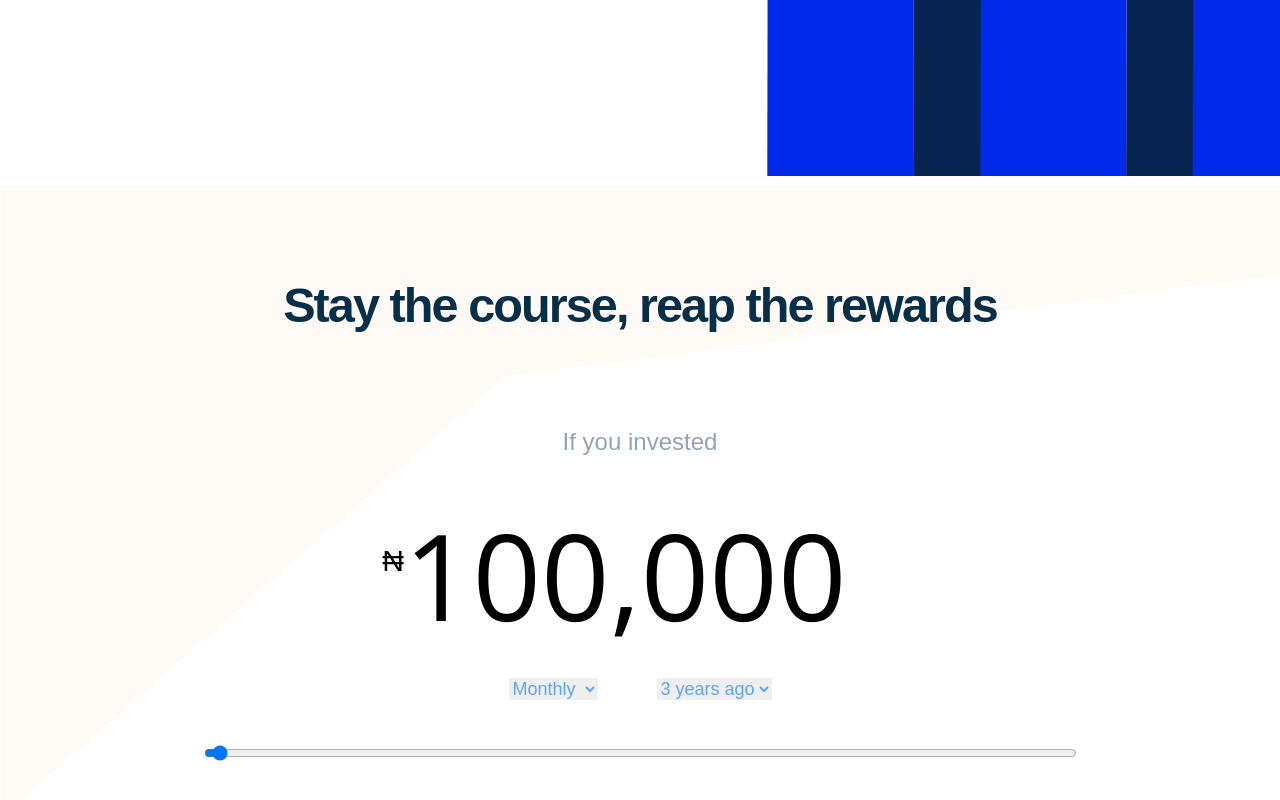
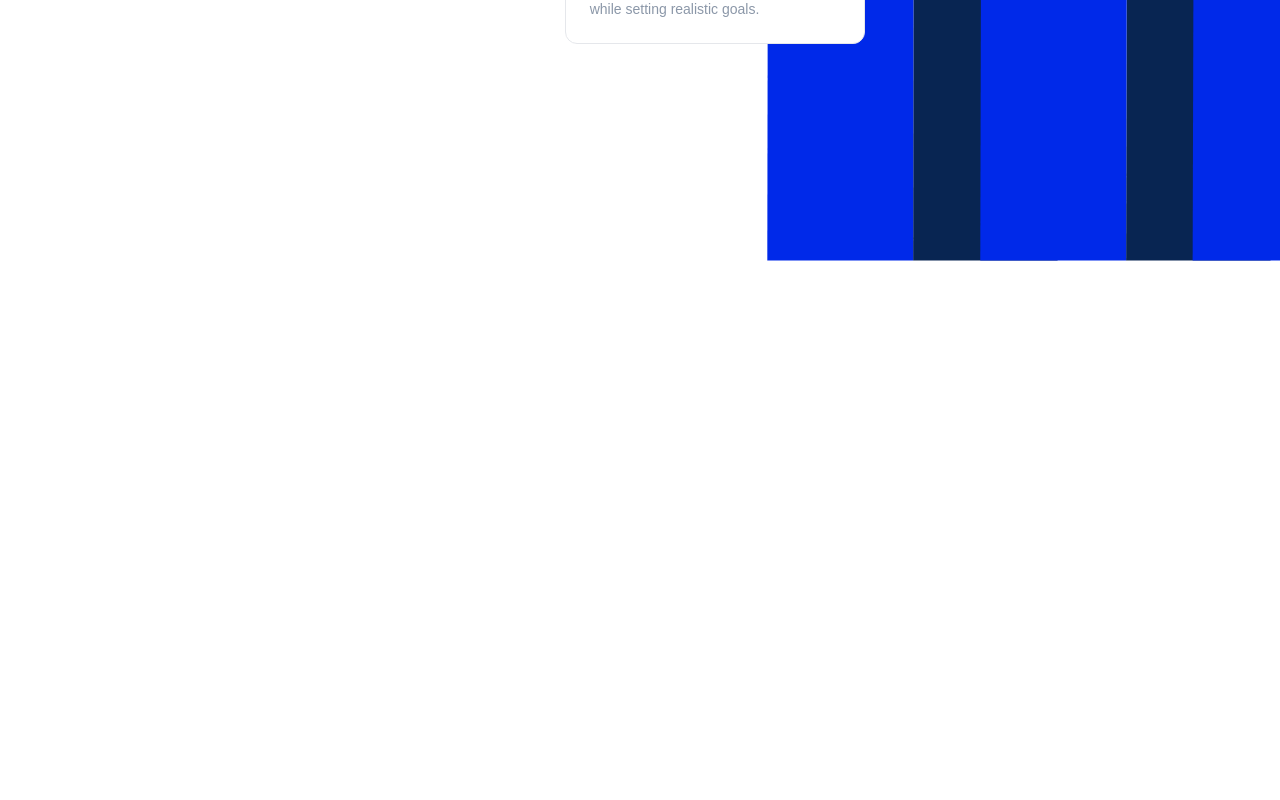
Before and after one commit to gabbytb/cowrywise, a React (Create React App) app: page / in a window 1280 px wide. Shown: the part 1585-2385 px from the top of the page. After the commit the page ends 1930 px from the top, so only its background shows below. Built offline with nearby package versions, Linux system fonts and the light colour scheme; a web font is replaced by a local one.

Commit message:
Push to override

```diff
--- a/public/index.html
+++ b/public/index.html
@@ -1,5 +1,5 @@
 <!DOCTYPE html>
-<html lang="en" class="no-scrollbar">
+<html lang="en">
   <head>
     <meta charset="utf-8" />
     <link rel="icon" href="%PUBLIC_URL%/favicon.ico" />
--- a/src/assets/images/index.js
+++ b/src/assets/images/index.js
@@ -2,7 +2,7 @@ import firstSlide from "./firstSlide.jpg";
 import secondSlide from "./secondSlide.jpg";
 import thirdSlide from "./thirdSlide.jpg";
 import SecondImage from "./SecondImage";
-import thirdBg from "./return-pattern.svg";
+
 
 
 export {
@@ -10,6 +10,5 @@ export {
     secondSlide,
     thirdSlide,
     SecondImage,
-    thirdBg,
 
 }
--- a/src/components/SlideCard.jsx
+++ b/src/components/SlideCard.jsx
@@ -8,7 +8,7 @@ const SlideCard = ({ imgURI, changeSlideImg, slideImg}) => {
 
     return (
         <li className={`flex h-12 w-12 my-15 mr-4 relative ${slideImg === imgURI.imgURL ? 'border-white' : 'border-transparent'} cursor-pointer`} onClick={handleClick}>
-            <img src={imgURI.imgURL} alt="slide images" className="w-full h-full object-cover" />
+            <img src={imgURI.imgURL} className="w-full h-full object-cover" />
         </li>
     );
 }
--- a/src/components/index.js
+++ b/src/components/index.js
@@ -3,7 +3,6 @@ import SlideCard from "./SlideCard";
 import Button from "./Button";
 import ButtonLink from "./ButtonLink";
 import SmallCards from "./SmallCards";
-import SelectArrowDown from "./SelectArrowDown";
 
 
 
@@ -14,6 +13,4 @@ export {
     Button,
     ButtonLink,
     SmallCards,
-    SelectArrowDown,
-
 }
--- a/src/index.css
+++ b/src/index.css
@@ -111,9 +111,4 @@
         content: "3" !important;
     }
 
-    .investments-section {
-        background-image: url('/src/assets/images/return-pattern.svg');
-        background-repeat: no-repeat;
-    }
-
 }
--- a/src/pages/Home.jsx
+++ b/src/pages/Home.jsx
@@ -1,5 +1,5 @@
 import { Nav } from "../components";
-import { HomeSectionOne, HomeSectionTwo, HomeSectionThree, } from "../sections";
+import { HomeSectionOne, HomeSectionTwo } from "../sections";
 
 
 
@@ -15,7 +15,7 @@ const Home = () => {
 
                     <HomeSectionTwo />
 
-                    <HomeSectionThree />
+
                 </div>
             </main>
         </>
--- a/src/sections/HomeSectionThree.jsx
+++ b/src/sections/HomeSectionThree.jsx
@@ -1,57 +1,14 @@
-// import { SelectArrowDown } from "../components"
+
 
 
 
 
 const HomeSectionThree = () => {
   return (
-    <section className="investments-section relative min-h-screen py-50">
-        <div className="max-container">
+    <section className="">
 
-            <div className="text-center">
-                <h2 className="text-13xl/60.7 tracking-extratightest font-firma font-bold text-sky-950/100 mt-10 mb-8.5">Stay the course, reap the rewards</h2>
-                <div className="flex flex-col justify-center items-center">
-                    <h6 className="text-2xl font-normal text-slate-400 font-firma mt-14 mb-19">If you invested</h6>
-                    <div className="flex justify-center items-center w-730">
-                        <sup className="text-3xl">₦</sup>
-                        <input type="tel" inputmode="decimal" value="100,000" className="text-14xl py-2.5 w-494"/>
-                    </div>
-                    <div className="flex justify-between space-x-10 w-263 text-lg text-blue-400 font-firma">
-                        <div>
-                            <select>
-                                <option value="onetime">Onetime</option>
-                                <option value="weekly">Weekly</option>
-                                <option selected="selected" value="monthly">Monthly</option>
-                            </select>
-                        </div>
-                        <div className="m-0">
-                            <select>
-                                <option value="12">Last year</option>
-                                <option selected="selected" value="36">3 years ago</option>
-                                <option value="60">5 years ago</option>
-                            </select>
-                        </div>
-                    </div>
-                </div>
-                <div className="max-w-873 my-0 mx-auto">
-                    <div className="relative my-10">
-                        <div className="line"></div>
-                        <input className="w-full" type="range" min="5000" max="10000000" step="1000" value="100000"></input>
-                    </div>
-                </div>
-                {/* <div className="relative">
-                    <div>
-                        <h6 className="text-2xl text-slate-400 font-firma font-normal mt-14">Today, you’d have</h6>
-                        <p>
-                            <sup className="text-slate-400">₦</sup>
-                            <span className="">221,713</span>
-                        </p>
-                    </div>
-                </div> */}
-            </div>
-        </div>
     </section>
-  );
-};
+  )
+}
 
-export default HomeSectionThree;
+export default HomeSectionThree
--- a/src/sections/HomeSectionTwo.jsx
+++ b/src/sections/HomeSectionTwo.jsx
@@ -1,5 +1,8 @@
 import { ButtonLink } from "../components";
 import { SecondImage } from "../assets/images";
+// import { sectionTwoCards } from "../constants";
+
+
 
 
 
@@ -11,8 +14,8 @@ const HomeSectionTwo = () => {
             <div className="grid grid-cols-16 gap-x-10">
 
                 <div className="flex flex-col pt-5">
-                    <h2 className="text-11xl/15 font-firma font-semibold text-sky-950/100 tracking-tightest mt-66 mb-2.5 h-42 -ml-0.5">
-                        Get a <span className="font-sans font-extralight italic">little</span>&nbsp; richer each day
+                    <h2 className="text-11xl/15 font-firma font-semibold text-sky-950/100 tracking-tightest mt-66 mb-2.5 h-42 -ml-0.5 opacity-100 visible">
+                        Get a <span className="opacity-100 visible">little </span>&nbsp; richer each day
                     </h2>
                     <h5 className="text-3xl font-medium tracking-tightened text-sky-950/100 mt-6 mb-21 pr-120">One small step today, a giant leap for tomorrow.</h5>
                     <ButtonLink linkURL="https://cowrywise.com/choose-account" label="Start your financial journey" />
@@ -20,7 +23,7 @@ const HomeSectionTwo = () => {
 
 
                 <div className="relative">
-                    <div className="relative w-720">
+                    <div className="relative h-48.5 w-720">
                         <SecondImage />
                     </div>
 
--- a/tailwind.config.js
+++ b/tailwind.config.js
@@ -7,8 +7,6 @@ module.exports = {
         "10xl": "0.8125rem",
         "11xl": "5rem",
         "12xl": "19px",
-        "13xl": "3.0375rem",
-        "14xl": "7.5rem",
       },
       height: {
         "44": "2.75rem",
@@ -18,7 +16,7 @@ module.exports = {
         "78": "4.875rem",
         "42": "10.5625rem",
         "650": "40.625rem",
-        // "48.5": "58.75em",
+        "48.5": "58.75em",
         "720": "45rem",
         "780": "48.75rem",
         "830": "51.875rem",
@@ -28,21 +26,15 @@ module.exports = {
       width: {
         "98": "25rem",
         "258": "16.1699rem",
-        '263': "16.4375rem",
         "300": "18.75rem",
         "310": "19.3789rem",
-        "494": "30.875rem",
         "520": "32.5rem",
-        "730": "45.625rem",
       },
       maxWidth: {
         '98': '80%',
-        '873': '54.5625rem'
       },
       margin: {
-        '8.5': "2.125rem",
         '15': "0.9375rem",
-        '19': '1.05rem',
         '21': '1.3125rem',
         '30': "1.875rem",
         '33.5': '2.1rem',
@@ -61,8 +53,7 @@ module.exports = {
       lineHeight: {
         '15': '5.5rem',
         '17': '2.75rem',
-        '14.8': '1.4844rem',
-        '60.7': '3.7969rem'
+        '14.8': '1.4844rem'
       },
       fontFamily: {
         "sans": ["Open Sans", "sans-serif"],
@@ -87,26 +78,10 @@ module.exports = {
     },
     letterSpacing: {
       extratight: '-3px',
+      tightened: '-1.8px',
       extratighter: '-1px',
-      extratightest: '-1.944px',
-      tightened: '-1.8px',
       tightest: '-0.065em',
     },
   },
-  // plugins: [],
-  plugins: [
-    function ({ addUtilities }) {
-      const new_UtilityClasses = {
-        '.no-scrollbar::-webkit-scrollbar': {
-          display: 'none',
-        },
-        '.no-scrollbar': {
-          '-ms-overflow-style': 'none',
-          'scrollbar-width': 'none',
-        },
-      };
-
-      addUtilities(new_UtilityClasses, ['responsive', 'hover']);
-    },
-  ],
+  plugins: [],
 }
```
